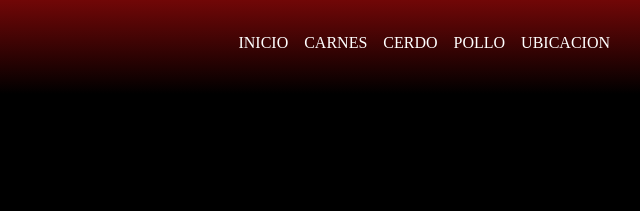
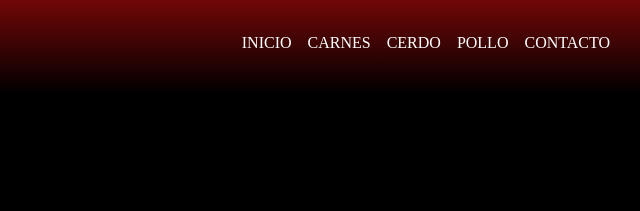
Before and after one commit to manuelvereau/proyecto.final, a website: page pages/cerdo.html in a window 1280 px wide. Shown: the top 211 px of the page, 640-1280 px from the left. Drawn offline with nearby package versions, Linux system fonts and the light colour scheme.

Commit message:
correcion

```diff
--- a/pages/cerdo.html
+++ b/pages/cerdo.html
@@ -32,7 +32,7 @@
                     <a class="nav-link" href="../pages/pollo.html">POLLO</a>
                   </li>
                   <li class="nav-item">
-                    <a class="nav-link" href="../pages/contacto.html">UBICACION</a>
+                    <a class="nav-link" href="../pages/contacto.html">CONTACTO</a>
                   </li>
                 </ul>
 
```
Also changed, not shown: index.html (+1 -1 lines), pages/carnes.html (+1 -1 lines).
